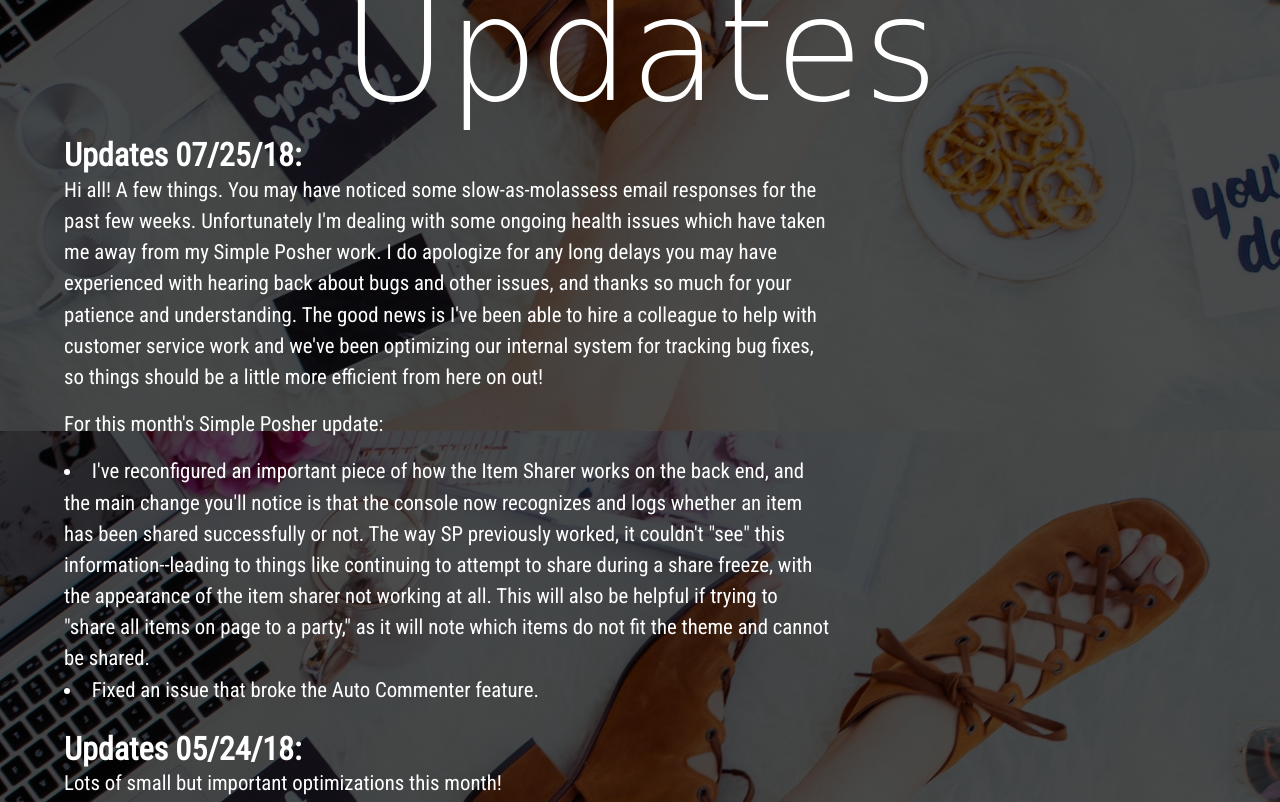
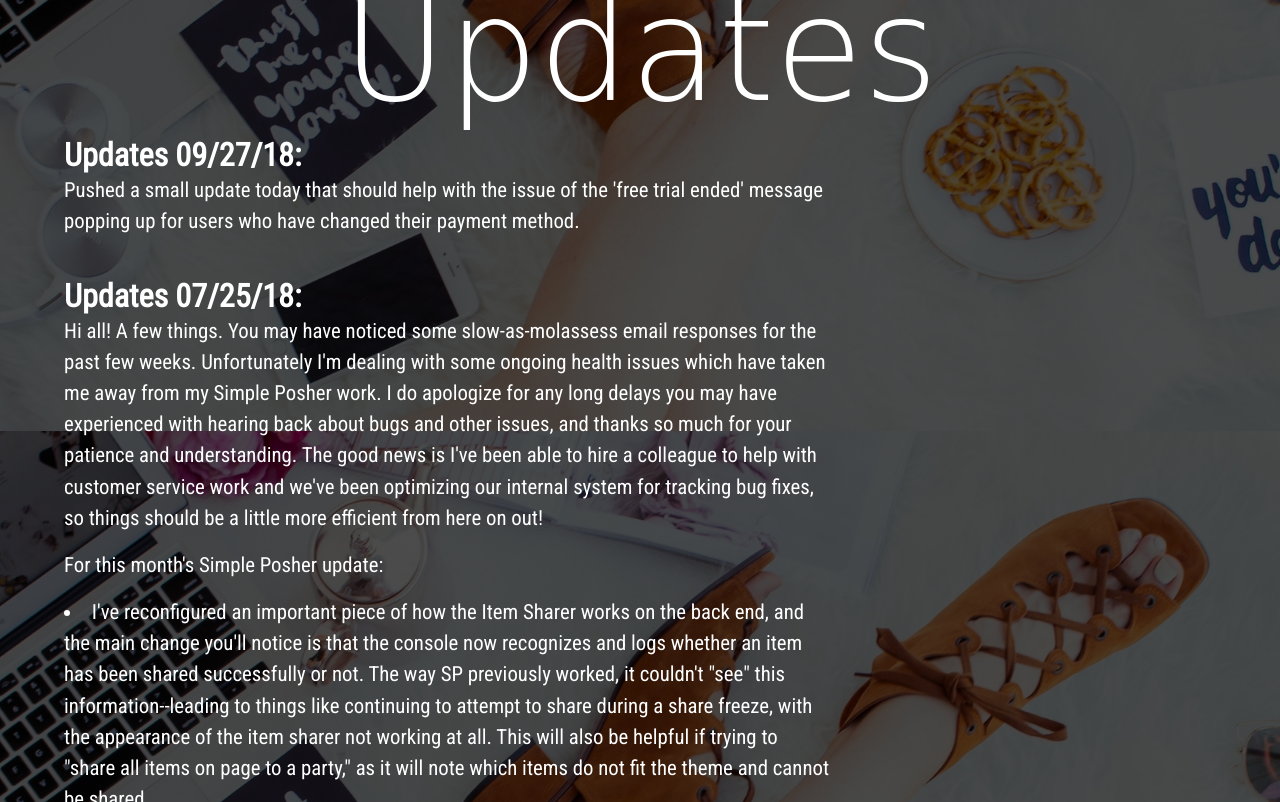
Before and after one commit to amandapgh/spwebsite-public, a plain HTML site: page index.html in a window 1280 px wide. Shown: the part 5280-6082 px from the top of the page. Drawn offline with nearby package versions, Linux system fonts and the light colour scheme; a web font is replaced by a local one.

Commit message:
9/27 update

```diff
--- a/index.html
+++ b/index.html
@@ -274,6 +274,14 @@
     </span> -->
 
     <span class="l-long content">
+
+      <span>
+        <h3>Updates 09/27/18:</h3>
+      </span>
+      <p>Pushed a small update today that should help with the issue of the 'free trial ended' message popping
+        up for users who have changed their payment method.</p>
+      <br>
+
       <span>
         <h3>Updates 07/25/18:</h3>
       </span>
@@ -823,8 +831,7 @@
         Email simpleposher@gmail.com.
       </p>
 
-      <!--
-	<div class="flex center">
+      <div class="flex center">
         <a href="https://www.facebook.com/simpleposher/">
           <i class="fa fa-facebook-official" aria-hidden="true"></i>
         </a>
@@ -833,8 +840,6 @@
           <i class="fa fa-instagram" aria-hidden="true"></i>
         </a>
       </div>
-
-      -->
 
       <div class="flex center" id="terms-bar">
         <a href="/tos.html#terms">Terms of Service</a>
```
